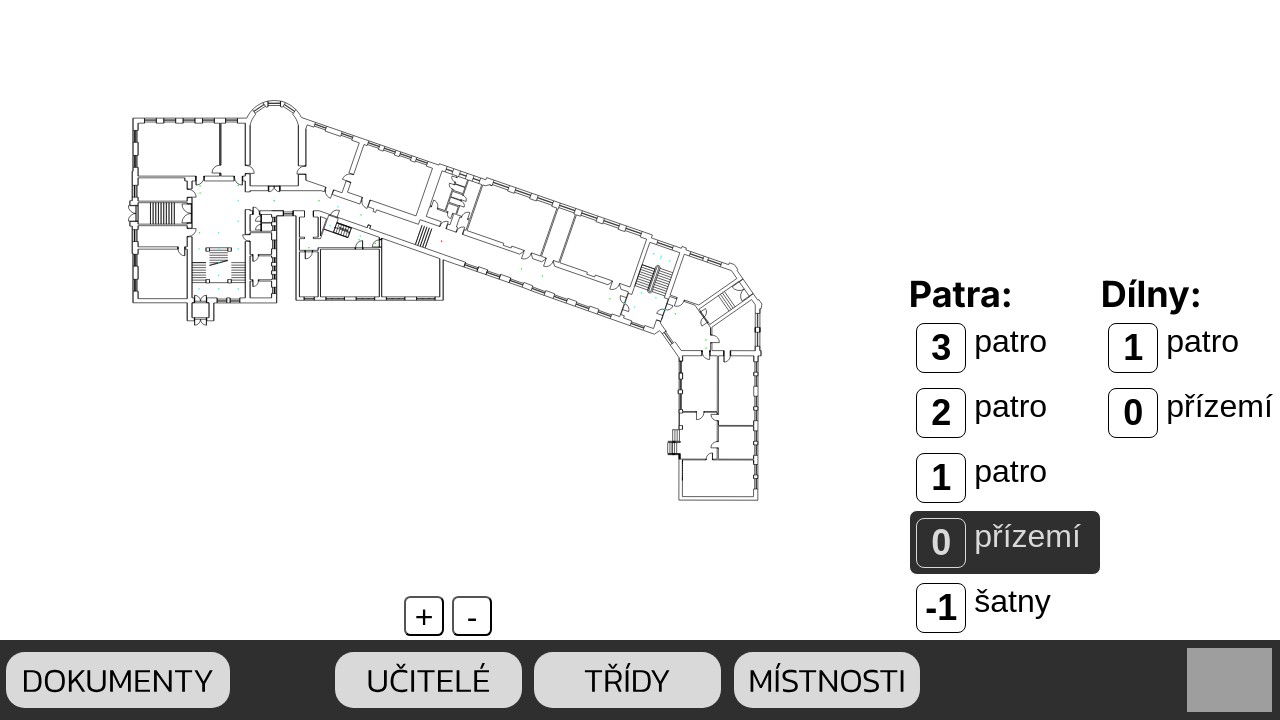
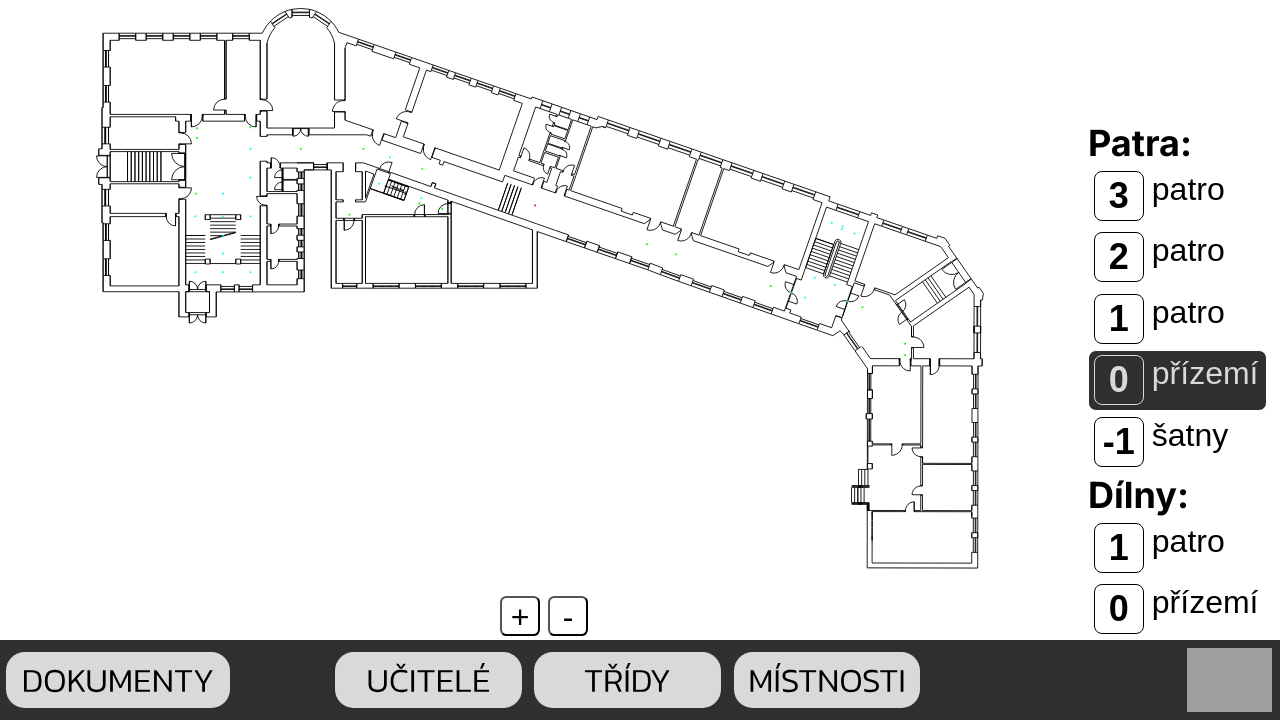
Before and after one commit to DuklaLabs/DuklaMaps, a Flask app: page / in a window 1280 px wide. Shown: the part 80-800 px from the top of the page. Run offline with Flask 3, Linux system fonts and the light colour scheme; data that the repository does not hold is empty; grey boxes are pictures that could not be loaded.

Commit message:
zlepseni rozhrani pro pc

```diff
--- a/static/script.js
+++ b/static/script.js
@@ -649,6 +649,7 @@ function navigate(start, destination) {
         .catch(error => {
             console.error('Error fetching route:', error);
         });
+        document.getElementById("destination-name").innerText = destination + ":";
         //generateQRcode
         document.getElementById("route-options").style.display = "flex";
         document.getElementById("QRcode").src = 'https://api.qrserver.com/v1/create-qr-code/?data=http://192.168.0.151:5000/navigate/' + destination;
@@ -741,6 +742,16 @@ function closeComingSoon() {
     document.getElementById("darken").style.display = "none";
 }
 
+function QRwindow() {
+    document.querySelector(".QR-window").style.display = "flex";
+    document.getElementById("darken").style.display = "block";
+}
+
+function closeQR() {
+    document.querySelector(".QR-window").style.display = "none";
+    document.getElementById("darken").style.display = "none";
+}
+
 
 updateTime();
 getSchoolHour();
--- a/static/styles.css
+++ b/static/styles.css
@@ -54,29 +54,30 @@ body {
     padding: 0;
 }
 .map {
-    width: 70vw;
-    height: 74vh;
+    width: 85vw;
+    height: 80vh;
     display: flex;
+    align-items: flex-start;
+    overflow: auto;
+    scrollbar-width: none;
     justify-content: center;
-    align-items: center;
-    overflow: auto;
-    scrollbar-width: thin;
 }
 .map-content {
     display: none;
     overflow: auto;
-    width: 50vw;
+    width: 70vw;
     margin-top: 1vh;
     transform-origin: 0 0; /* Set the origin for scaling */
     transform: scale(1); /* Default scale */
 }
 .zoom {
     display: flex;
-    flex-direction: row;
     justify-content: center;
+    position: absolute;
+    bottom: 0vh;
 }
 .zoom button {
-    background-color: transparent;
+    background-color: white;
     font-size: 4vh;
     border-radius: 0.8vh;
     margin: 0.5vh;
@@ -90,7 +91,7 @@ body {
 }
 
 .patra-container {
-    width: 30vw;
+    width: 15vw;
     height: 80vh;
     display: flex;
     flex-direction: column;
@@ -111,20 +112,20 @@ body {
 .patro {
     display: flex;
     flex-direction: row;
-    padding: 0.8vh;
+    padding: 0.6vh;
     background-color: transparent;
     border: 1px solid white;
     font-size: 4vh;
     cursor: pointer;
     /* min-width: 260px; */
-    width: 15vw;
+    width: 14vw;
 }
 .selected {
     background-color: #2f2f2f;
     color: #d9d9d9;
     border-radius: 1vh;
     /* min-width: 260px; */
-    width: 15vw;
+    width: 14vw;
 
 }
 .menu {
@@ -529,9 +554,6 @@ body {
 
 /*desktop*/
 @media (min-width: 1025px) { /*1024px*/
-    .patra-container {
-        margin-left: 1vw;
-    }
     .other-table tr {
         flex-direction: column;
     }
--- a/templates/index.html
+++ b/templates/index.html
@@ -32,7 +32,7 @@
 
     <div>
         <div class="center-container" id="center-container">
-            <div>
+            <div style="display: flex; justify-content: center;">
                 <!--
                 0 - 3. patro
                 1 - 2. patro
@@ -52,8 +52,8 @@
                     <embed id="patro6" class="map-content" src="../static/assets/mapa/dilny2.svg" type="image/svg+xml"></embed>
                 </div>
                 <div class="zoom">
-                    <button style="height: 5vh; width: 5vh;" onclick="zoom('+')">+</button>
-                    <button style="height: 5vh; width: 5vh;" onclick="zoom('-')">-</button>
+                    <button style="height: 5vh; width: 5vh; border-width: 0.3vh;" onclick="zoom('+')">+</button>
+                    <button style="height: 5vh; width: 5vh; border-width: 0.3vh;" onclick="zoom('-')">-</button>
                 </div>
             </div>
             <!--
@@ -68,16 +68,11 @@
 
             <div class="patra-container">
                 <div id="route-options" class="route-options">
-                    <div class="removeButton" onclick="clearMap()">Smazat trasu</div>
-                    <div class="QRcode">
-                        <div style="color: white; font-weight: 600;">Otevřete trasu v mobilu:</div>
-                        <div style="height: 70%;">
-                            <!--zde upravit adresu-->
-                            <img id='QRcode' src="https://api.qrserver.com/v1/create-qr-code/?data=http://192.168.0.151:5000" style="width: 100%; margin-top: 0.5vh;"/>
-                        </div>
-                    </div>
+                    <h1 id="destination-name" style="font-size: 4.5vh; margin-bottom: 0vh; margin-top: 0vh;"></h1>
+                    <div class="routeButton" style="background-color: #ff5552;" onclick="clearMap()">Smazat trasu</div>
+                    <div class="routeButton" style="background-color: #826bff;" onclick="QRwindow()">Zobrazit v telefonu</div>
                 </div>
-                <div style="display: flex; flex-direction: row;">
+                <div style="display: flex; flex-direction: column;">
                     <div class="patra">
                         <h1 style="font-size: 4.5vh; margin-bottom: 0vh; margin-top: 0vh;">Patra:</h1>
                         <div class="patra-buttons">
@@ -236,11 +231,16 @@
             </div>
         </div>
 
-        <div id="darken" onclick="closeTeacherWindow(), closeClassWindow(), closeRoomWindow(), closeComingSoon()"></div>
+        <div id="darken" onclick="closeTeacherWindow(), closeClassWindow(), closeRoomWindow(), closeComingSoon(), closeQR()"></div>
 
         <div class="coming-soon">
             Coming soon
             <button onclick="closeComingSoon()">OK</button>
+        </div>
+
+        <div class="QR-window">
+            <img id='QRcode' src="https://api.qrserver.com/v1/create-qr-code/?data=http://192.168.0.151:5000" style="width: 100%; margin-top: 0.5vh;"/>
+            <button onclick="closeQR()">OK</button>
         </div>
     </div>
 
```
Also changed, not shown: other parts of static/styles.css (+36 -12 lines).
